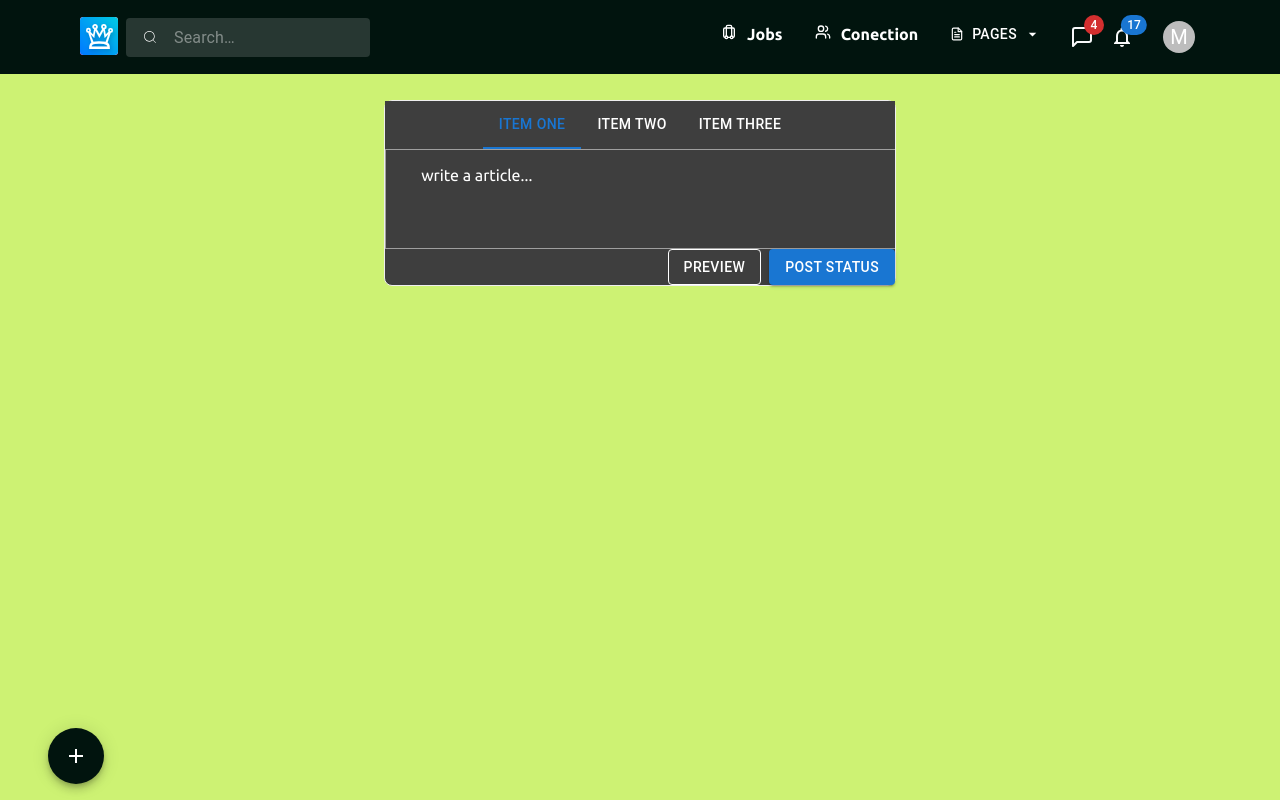
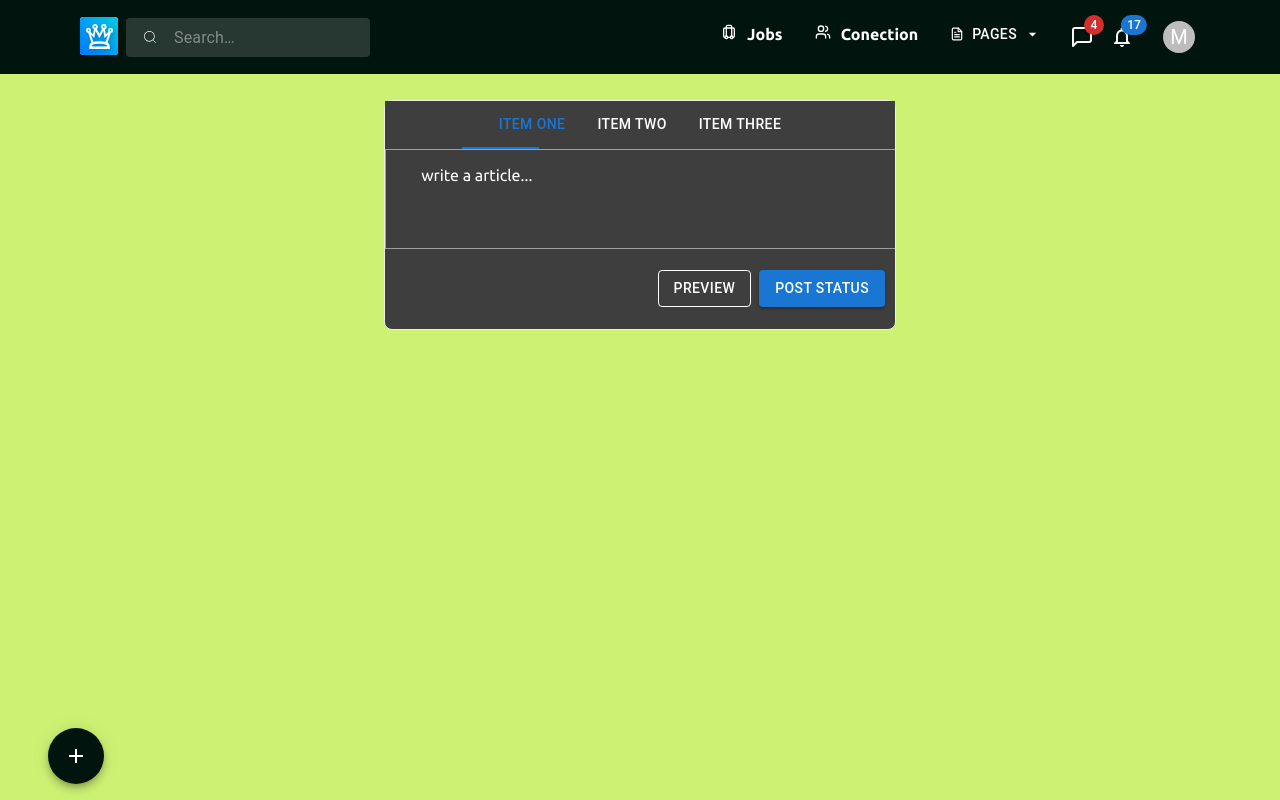
Before and after one commit to 02Alexis/reto-hackathon, a React (Vite) app: page / in a window 1280 px wide. Built offline with nearby package versions, Linux system fonts and the light colour scheme.

Commit message:
new styles to the container to create the publications

```diff
--- a/src/Components/CreatePost/CreatePost.jsx
+++ b/src/Components/CreatePost/CreatePost.jsx
@@ -1,6 +1,7 @@
 import "./Home.scss";
 
 import * as React from "react";
+import { motion } from "framer-motion";
 import Tabs from "@mui/material/Tabs";
 import Box from "@mui/material/Box";
 import Tab from "@mui/material/Tab";
@@ -16,7 +17,12 @@ export default function CreatePost() {
   };
 
   return (
-    <div className="card">
+    <motion.div
+      initial={{ opacity: 0, scale: 0.5 }}
+      animate={{ opacity: 1, scale: 1 }}
+      transition={{ duration: 0.5 }}
+      className="card"
+    >
       <Box sx={{ width: "100%", bgcolor: "#3e3e3e" }} className="card__post">
         <Tabs value={value} onChange={handleChange} centered sx={{ gap: 100 }}>
           <Tab label="Item One" sx={{ color: "#fff" }} />
@@ -29,12 +35,25 @@ export default function CreatePost() {
           <span className="text">write a article...</span>
         </div>
       </div>
-      <Stack spacing={1} direction="row" sx={{ justifyContent: "flex-end" }}>
-        <Button variant="outlined" sx={{ borderColor: "#fff", color: "#fff" }}>
-          Preview
-        </Button>
-        <Button variant="contained">Post Status</Button>
-      </Stack>
-    </div>
+      <div
+        className="card__buttons"
+        style={{
+          display: "flex",
+          justifyContent: "flex-end",
+          alignItems: "center",
+          marginRight: "10px",
+        }}
+      >
+        <Stack spacing={1} direction="row">
+          <Button
+            variant="outlined"
+            sx={{ borderColor: "#fff", color: "#fff" }}
+          >
+            Preview
+          </Button>
+          <Button variant="contained">Post Status</Button>
+        </Stack>
+      </div>
+    </motion.div>
   );
 }
--- a/src/Components/CreatePost/Home.scss
+++ b/src/Components/CreatePost/Home.scss
@@ -26,4 +26,7 @@
       min-height: 100px;
     }
   }
+  &__buttons {
+    min-height: 80px;
+  }
 }
```
